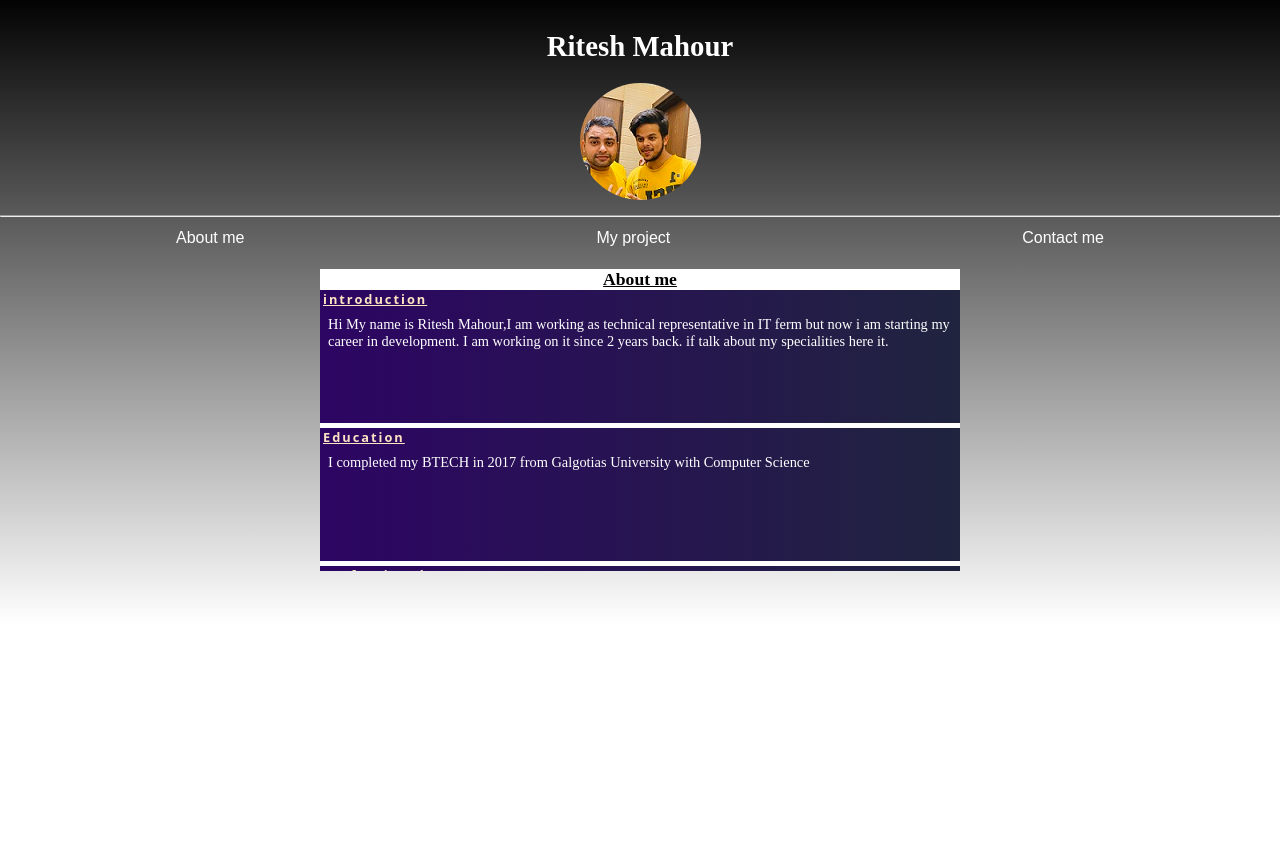
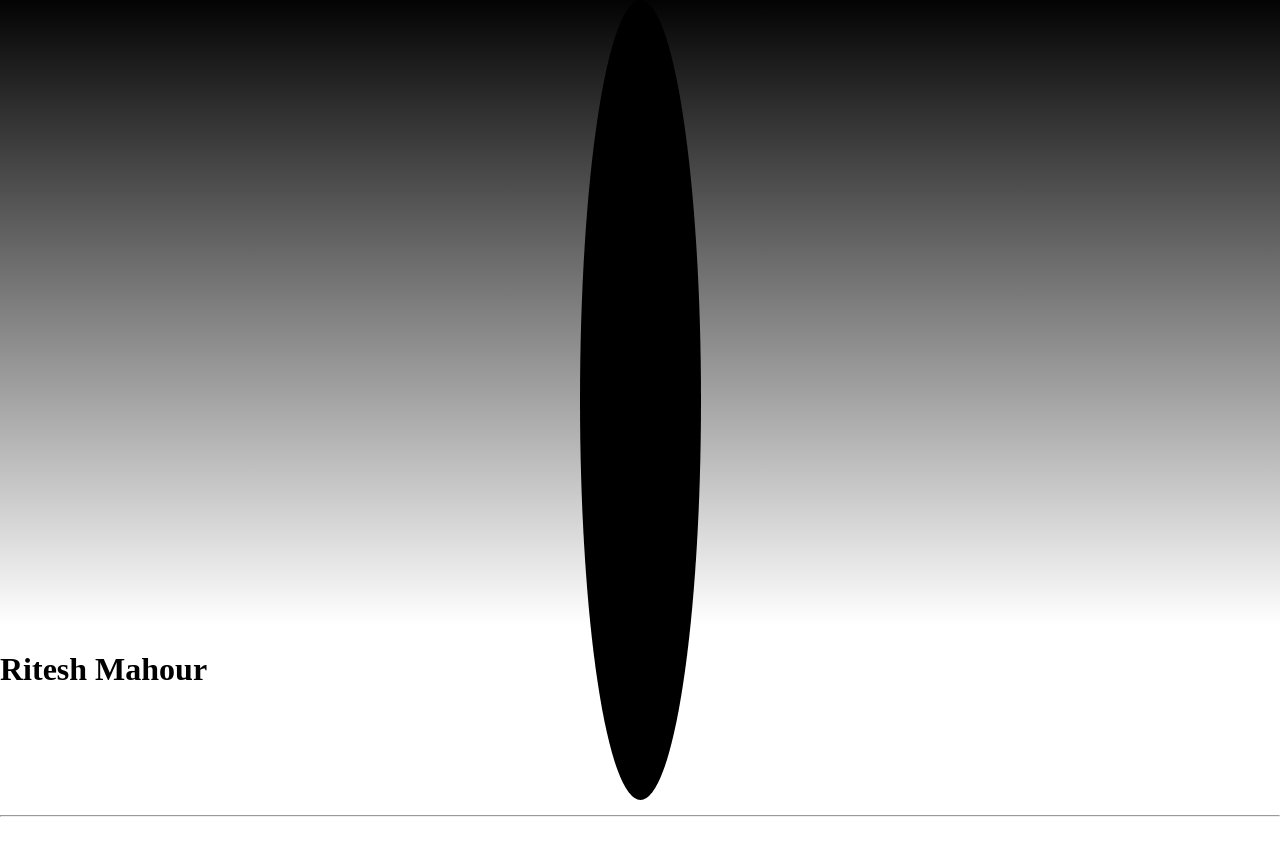
Before and after one commit to rimahour94/MyPortfolio, a plain HTML site: page index.html in a window 1280 px wide. Shown: the top 852 px of the page. Before the commit the page ends 800 px from the top, so only its background shows below. Drawn offline with Linux system fonts and the light colour scheme.

Commit message:
Update style.css

```diff
--- a/style.css
+++ b/style.css
@@ -37,22 +37,21 @@
 
 }
 .portfolio-h{
-    text-align: center;
-    padding-top: 30px;
-    padding-bottom: 20px;
-    color: white;
-    font-size: 1.8rem;
+  position: absolute;
+        bottom: 14%;
+        width: 100%;
+        font-size: 2rem;
 
 }
 .circle {
-    background: red;
-    background-image: url('./img/IMG_E1889.JPG');
+    background: black;
+    background-image: unset;
     background-repeat: no-repeat;
     margin-top: 2px;
     width: 121px;
     margin: auto;
     border-radius: 50%;
-    height: 117px;
+    height: 100vh;
     margin-bottom: 15px;
 }
 .name{
```
